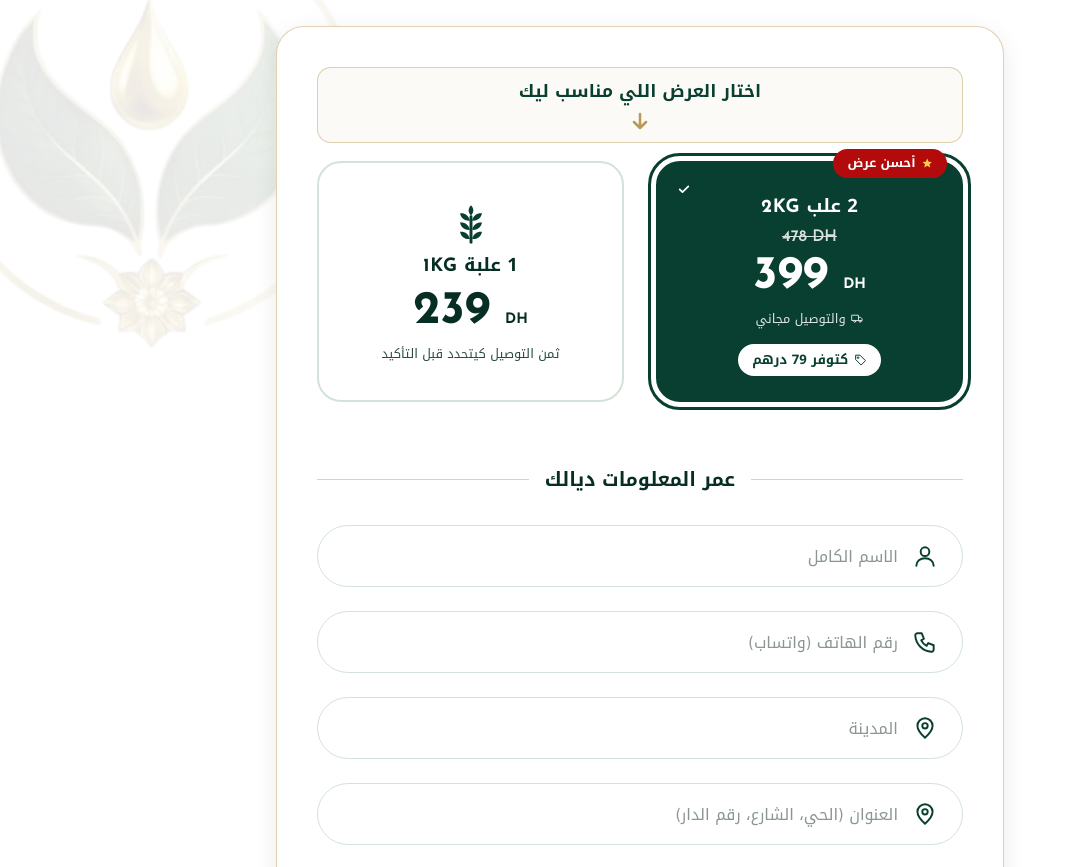
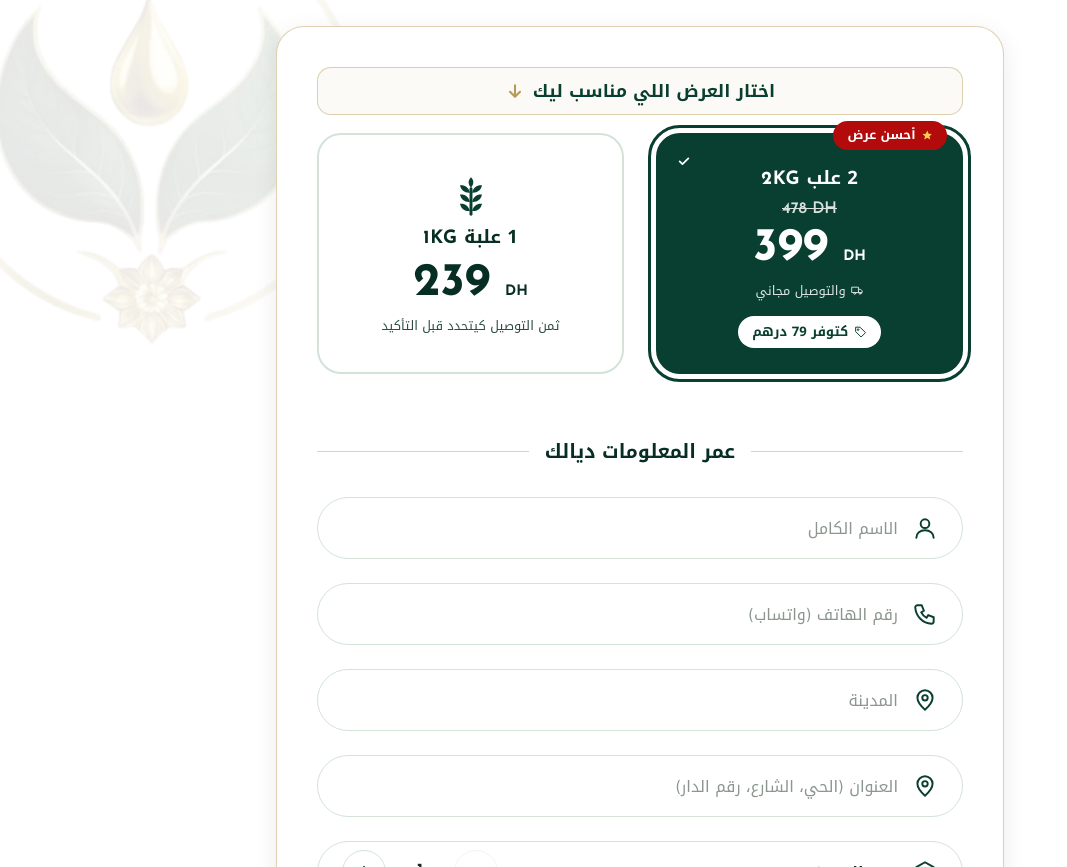
Before and after one commit to mohamedtolbadev-dot/fath-ellah, a website: page public/index.html in a window 1280 px wide. Shown: the part 6234-7101 px from the top of the page, without its empty margins (0-1067 px from the left). Drawn offline with Linux system fonts and the light colour scheme.

Commit message:
Initial comm

```diff
--- a/public/css/style.css
+++ b/public/css/style.css
@@ -336,8 +336,8 @@ details[open] summary{color:var(--g)!important}
 /* order */
 #order{background:var(--mint)!important}
 .order-card{background:#fff;border-radius:28px;padding:clamp(18px,4vw,36px);box-shadow:0 10px 30px rgba(9,63,48,.12)}
-.offer-choice-hint{display:flex;flex-direction:column;align-items:center;justify-content:center;gap:4px;margin:0 0 18px;padding:9px 14px;border:1px solid var(--au2);border-radius:14px;background:#fbfaf6;color:var(--g);font-size:clamp(.95rem,3.8vw,1.1rem);font-weight:700;line-height:1.6;text-align:center}
-.offer-choice-hint svg{width:24px;height:24px;flex:none;color:var(--au)}
+.offer-choice-hint{display:flex;flex-direction:row;align-items:center;justify-content:center;gap:8px;margin:0 0 18px;padding:9px 14px;border:1px solid var(--au2);border-radius:14px;background:#fbfaf6;color:var(--g);font-size:clamp(.95rem,3.8vw,1.1rem);font-weight:700;line-height:1.6;text-align:center}
+.offer-choice-hint svg{width:20px;height:20px;flex:none;color:var(--au)}
 .pick.single{background:#fff!important;color:var(--gd)!important;border:2px solid var(--ln)!important;box-shadow:none!important}
 .pick.bundle{background:var(--g)!important;color:#fff!important;border:2px solid var(--g)!important;box-shadow:none!important}
 .pick.bundle .pick-leaf,.pick.bundle *{color:inherit}
```
